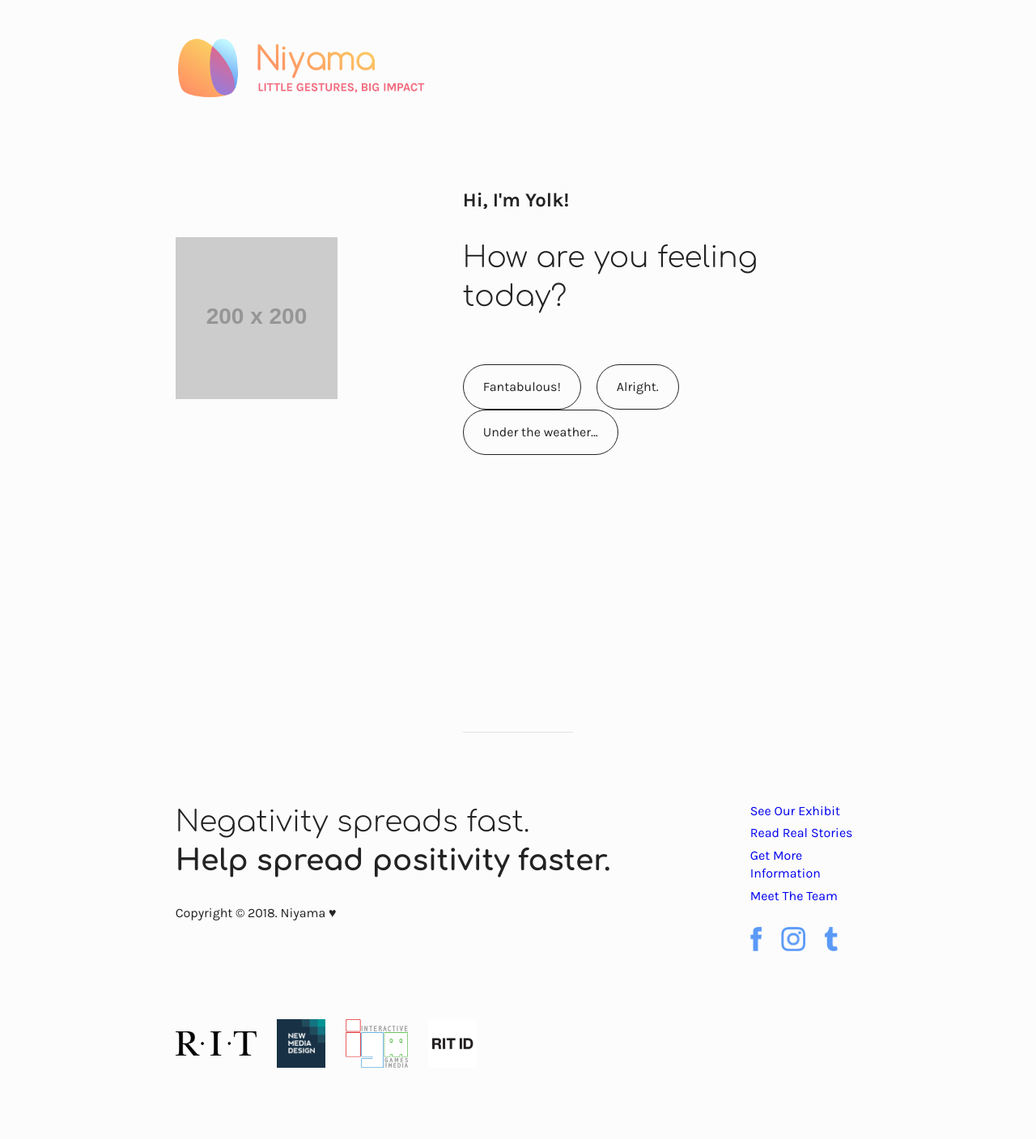
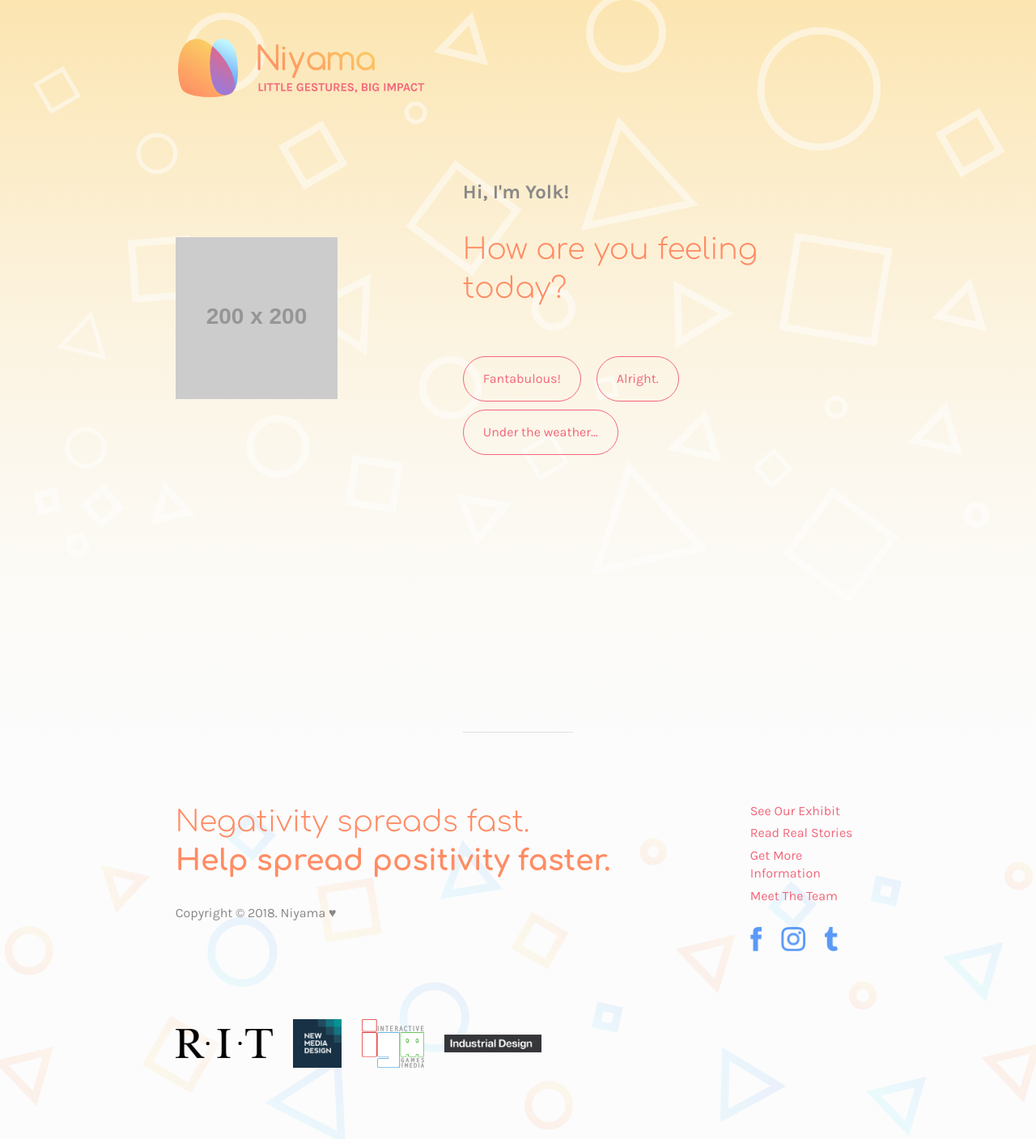
Before and after one commit to exl8210/Niyama, a PHP site: page /wip.php in a window 1280 px wide. Shown: the whole page at 81% size. Before the commit the page ends 1319 px from the top, so only its background shows below. Run offline with PHP 8.4, Linux system fonts and the light colour scheme; grey boxes labelled with a size stand in for pictures from a placeholder-image service; some libraries are stand-ins or nearby versions.

Commit message:
Visuals - colour, backgrounds
Started adding in visual design elements - heading colours, background changes, and link styling.

```diff
--- a/assets/css/style.css
+++ b/assets/css/style.css
@@ -21,11 +21,20 @@ html {
 
 /* STRUCTURE */
 body {
+    min-width: 100% !important;
     background: #fcfcfc;
     font-family: 'Karla', sans-serif;
     font-size: 16px;
     line-height: 22.4px;
-    color: #232323;
+    color: #888;
+}
+
+#body-bg {
+    min-width: 100%;
+    min-height: 100%;
+    position: absolute;
+    background: url(http://niyama.cias.rit.edu/assets/media/bg-yellow-gradient.svg) no-repeat center top;
+    background-size: contain;
 }
 
 #container {
@@ -39,6 +48,11 @@ header {
     padding: 44px 0 80px;
     display: block;
     position: relative;
+}
+
+footer {
+    background: url("http://niyama.cias.rit.edu/assets/media/bg-footer.svg") no-repeat center bottom;
+    background-size: contain;
 }
 
 
@@ -62,6 +76,13 @@ header {
 #end-yolk {
     display: none;
     cursor: pointer;
+}
+
+#share-button {
+    background: linear-gradient(to right, #F2667A,#FF8C64);
+    color: #fff;
+    border: 0;
+    border: 1px solid #F2667A;
 }
 
 #share-options  {
@@ -120,21 +141,24 @@ nav ul li a {
     width: 100%;
     height: 100%;
     padding: 0 20px;
-    color: #333;
+    color: #888 !important;
     z-index: 5;
     font-weight: 700;
     font-size: 24px;
     line-height: 28px;
+    border: 0 !important;
 }
 
 nav ul li a::first-line {
     font-size: 16px;
     text-transform: uppercase;
     font-weight: 400;
+    color: #888 !important;
 }
 
 nav ul li a:hover {
-    color: #333;
+    color: #333 !important;
+    border: 0 !important;
 }
 
 nav ul li a::after {
@@ -149,6 +173,10 @@ nav ul li a::after {
 nav ul li a:hover::after {
     width: 100%;
     background-color: #f2667a;
+}
+
+nav ul li a.current {
+    color: #F2667A !important;
 }
 
 nav ul li a.current::after {
@@ -188,6 +216,14 @@ blockquote {
     line-height: 48px;
 }
 
+#yolk-intro h2, #quoteHeading {
+    color: #888;
+}
+
+#yolk-intro blockquote, #quoteContent {
+    color: #ff8c64;
+}
+
 #quoteAttr {
     font-family: "Karla", sans-serif;
     font-weight: 400;
@@ -203,6 +239,7 @@ blockquote {
 }
 
 h1 {
+    color: #ff8c64;
     font-family: "Comfortaa", sans-serif;
     font-size: 36px;
     font-weight: 300;
@@ -219,6 +256,7 @@ footer h1::first-line {
 }
 
 h2 {
+    color: #5a99f6;
     font-size: 24px;
     font-weight: 700;
     margin-bottom: 30px;
@@ -249,20 +287,37 @@ p {
 }
 
 a:link, a:visited, a:active {
+    color: #F2667A;
+    border-bottom: 1px solid rgba(251, 205, 99, 0);
+    transition: border-bottom 0.3s ease;
+}
+
+a::after {
 
 }
 
 a:hover {
-
+    border-bottom: 1px solid rgba(251, 205, 99, 1);
 }
 
 .button {
     display: inline-block;
     border-radius: 30px;
-    border: 1px solid #232323;
+    border: 1px solid #F2667A !important;
+    background: none;
+    color: #F2667A;
     padding: 16px 24px;
     cursor: pointer;
     margin-right: 15px;
+    margin-bottom: 10px;
+    box-shadow: none;
+    transition: background 0.2s ease, color 0.3s ease, box-shadow 0.3s ease;
+}
+
+.button:hover {
+    background: linear-gradient(to right, #F2667A,#FF8C64);
+    color: #fff;
+    box-shadow: 0px 0px 10px rgba(242, 102, 122, 0.8);
 }
 
 .grid { /* story grid */
@@ -278,6 +333,7 @@ a:hover {
 
 .story {
     padding: 30px;
+    box-shadow: 0px 0px 8px rgba(90, 153, 246, .35);
 }
 
 .story-content span {
@@ -299,13 +355,13 @@ a:hover {
     text-align: center;
     cursor: pointer;
     margin: 0 10px 20px;
-    transition: margin-top ease 0.3s, box-shadow ease 0.3s;
     box-shadow: none;
+    border: 1px solid #5a99f6 !important;
+    transition: margin-top ease 0.3s, box-shadow ease 0.3s !important;
 }
 
 .story, .card {
     border-radius: 10px;
-    border: 1px solid #5a99f6;
     background: #fff;
 }
 
@@ -374,7 +430,7 @@ footer li {
 }
 
 .school-logo {
-    max-width: 100px;
+    max-width: 120px;
     max-height: 60px;
     margin-right: 25px;
 }
@@ -392,3 +448,7 @@ ul#thank-people {
     column-count: 3;
     column-gap: 8.66666666667%;
 }
+
+span.attr {
+    color: #888;
+}
--- a/assets/js/functions.js
+++ b/assets/js/functions.js
@@ -176,25 +176,30 @@ $(document).ready(function () {
     */
 
     switch (pageName[0]) {
-        case '':
+        case 'wip':
+            $("body").css("background", "#fcfcfc url(\"http://niyama.cias.rit.edu/assets/media/bg-yellow-gradient.svg\") no-repeat center top");
             break;
 
         case 'exhibit':
+            $("body").css("background", "#fcfcfc url(\"http://niyama.cias.rit.edu/assets/media/bg-coloured-large.svg\") no-repeat center top");
             $("nav").removeClass("pre-nav");
             $('#navExhibit').addClass("current");
             break;
 
         case 'stories':
+            $("body").css("background", "#fcfcfc url(\"http://niyama.cias.rit.edu/assets/media/bg-coloured-small.svg\") no-repeat center top");
             $("nav").removeClass("pre-nav");
             $('#navStories').addClass("current");
             break;
 
         case 'information':
+            $("body").css("background", "#fcfcfc url(\"http://niyama.cias.rit.edu/assets/media/bg-coloured-small.svg\") no-repeat center top");
             $("nav").removeClass("pre-nav");
             $('#navInfo').addClass("current");
             break;
 
         case 'team':
+            $("body").css("background", "#fcfcfc url(\"http://niyama.cias.rit.edu/assets/media/bg-coloured-small.svg\") no-repeat center top");
             $("nav").removeClass("pre-nav");
             $('#navTeam').addClass("current");
             break;
--- a/footer.php
+++ b/footer.php
@@ -1,4 +1,7 @@
-<footer class="row">
+</div>
+
+<footer>
+    <div class="container">
         <div class="offset-by-five two columns">
             <div class="u-cf small-vert-space"></div>
             <hr />
@@ -7,7 +10,7 @@
 
         <div class="offset-by-one eight columns">
             <h1>Negativity spreads fast.<br />
-                Help spread positivity faster.</h1> Copyright &copy; 2018. Niyama &hearts;
+                Help spread positivity faster.</h1> <span class="attr">Copyright &copy; 2018. Niyama &hearts;</span>
 
             <div class="u-cf large-vert-space"></div>
 
@@ -15,7 +18,7 @@
                 <a href="https://www.rit.edu" target="_blank"><img src="assets/media/logos/rit.gif" class="school-logo" /></a>
                 <a href="https://cias.rit.edu/schools/design/undergraduate-new-media-design" target="_blank"><img src="assets/media/logos/nmd.jpg" class="school-logo" /></a>
                 <a href="https://www.rit.edu/gccis/igm/bs-new-media-interactive-development-overview" target="_blank"><img src="assets/media/logos/igm.png" class="school-logo" /></a>
-            <a href="industrialdesign.cias.rit.edu" target="_blank"><img src="assets/media/logos/id.jpeg" class="school-logo" /></a>
+                <a href="industrialdesign.cias.rit.edu" target="_blank"><img src="assets/media/logos/id.jpg" class="school-logo" /></a>
             </div>
         </div>
 
@@ -38,7 +41,6 @@
 
         <div class="u-cf clear"></div>
 </footer>
-</div>
 
 <script type="text/javascript" src="assets/js/animatedModal.min.js"></script>
 <script>
--- a/wip.php
+++ b/wip.php
@@ -63,7 +63,7 @@
     <!-- Did you know -->
     <div class="row" id="did-you-know">
         <div class="offset-by-one four columns">
-            <h2>Did you know?</h2>
+            <h2>Positive gestures make a difference!</h2>
             <p>We interact with approximately <strong>80,000 people</strong> in a lifetime, but we tend to be unaware of how impactful small positive gestures have on others.</p>
         </div>
 
@@ -127,7 +127,7 @@
     <!-- Exhibit intro -->
     <div class="row" id="exhibit-intro">
         <div class="offset-by-one four columns">
-            <h2>We practice what we preach.</h2>
+            <h2>Our exhibit aims to set an example.</h2>
             <p>In April 2018, a group of nine designers and developers from the Rochester Institute of Technology's New Media and Industrial Design programmes created a fun, engaging, interactive simulation that shows how <strong>small gestures have a great influence</strong>.</p>
         </div>
 
```
Also changed, not shown: assets/media/bg-coloured-large.svg (added), assets/media/bg-coloured-small.svg (added), assets/media/bg-footer.svg (added), assets/media/bg-yellow-gradient.svg (added), assets/media/logos/id.jpg (added). Lines whose indentation alone changed are shown as unchanged.
